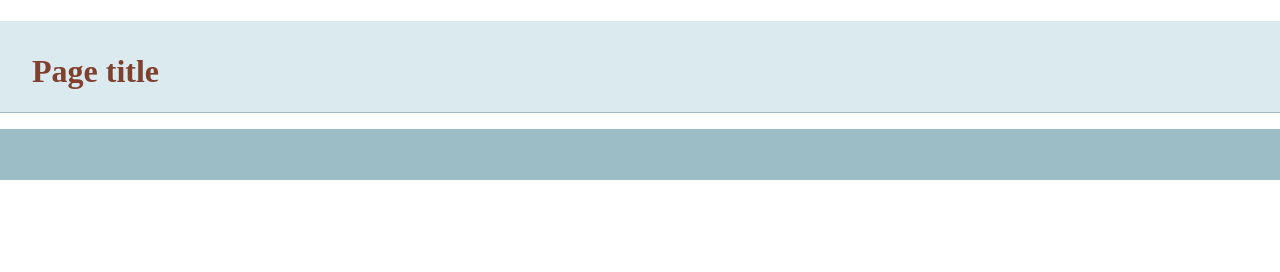
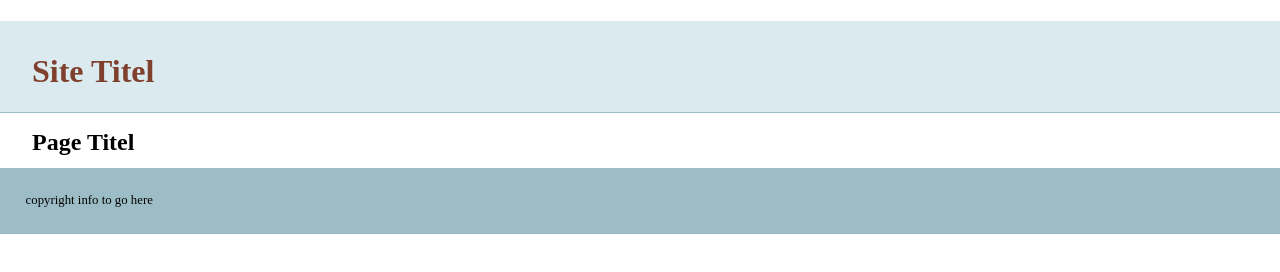
Before and after one commit to SinusMedii/git-basics, a plain HTML site: page index.html in a window 1280 px wide. Drawn offline with nearby package versions, Linux system fonts and the light colour scheme.

Commit message:
added mor info to template

```diff
--- a/index.html
+++ b/index.html
@@ -14,13 +14,14 @@
     </head>
     <body>
     <header>
-	<h1>Page title</h1>
+	<h1>Site Titel</h1>
     </header>
     <nav id="pageNav">
     </nav>
     <main>
+        <h2>Page Titel</h2>
     </main>
-    <footer>
+    <footer>copyright info to go here
     </footer>
         <script>
 //use the modernizr load to load up external scripts. This will load the scripts asynchronously, but the order listed matters. Although it will load all scripts in parallel, it will execute them in the order listed
```
